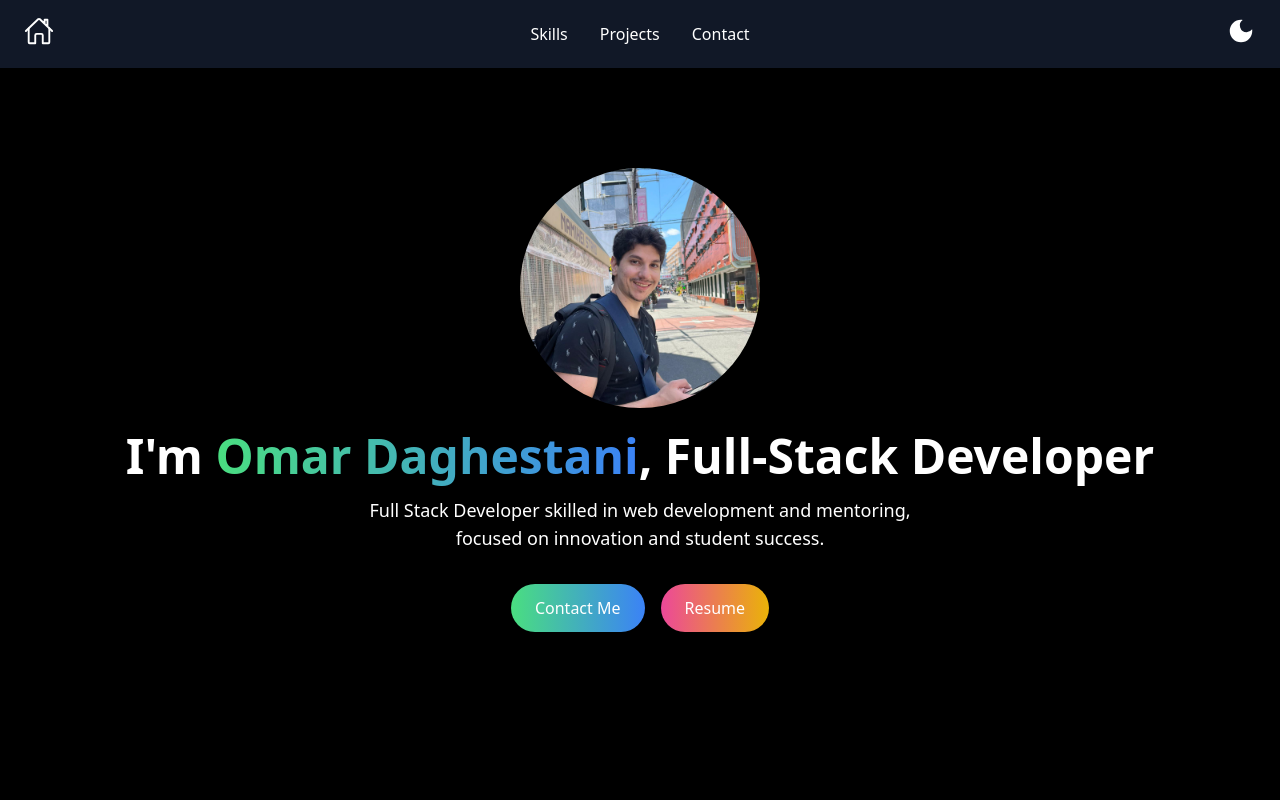
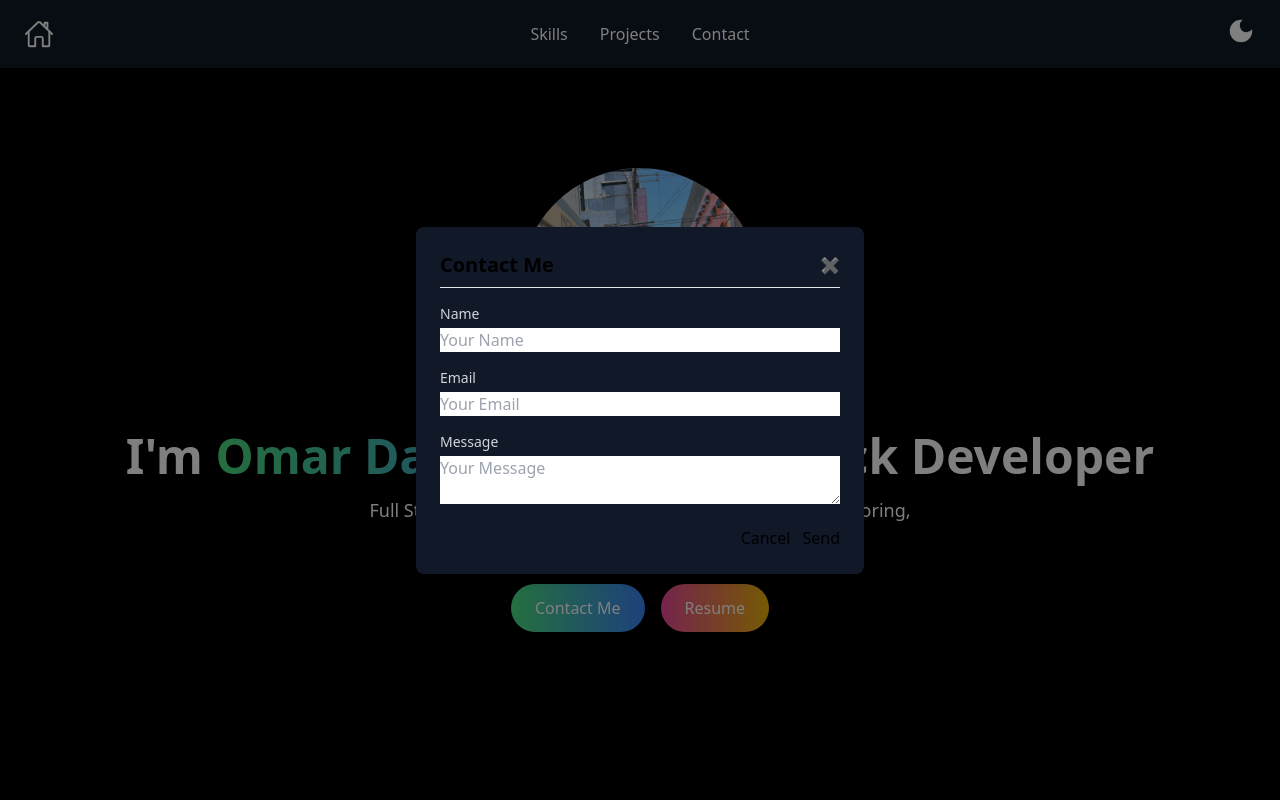
Before and after one commit to OmarDGreat/Omar-Daghestani-Portfolio, a React (Vite) app: page / in a window 1280 px wide. Both pictures are taken after a click on the button "Contact". Shown: the top 800 px of the page. Built offline with nearby package versions, Linux system fonts and the light colour scheme.

Commit message:
created contact component

```diff
--- a/src/components/Contact.jsx
+++ b/src/components/Contact.jsx
@@ -1,55 +1,44 @@
-import { useState } from "react";
+const Contact = ({ closeModal }) => {
+    return (
+      <div className="fixed inset-0 flex items-center justify-center bg-black bg-opacity-50 z-50">
+        <div className="bg-white dark:bg-gray-900 p-6 rounded-lg shadow-lg w-full max-w-md mx-auto">
 
-const ContactModal = () => {
-  const [isOpen, setIsOpen] = useState(false);
-
-  const toggleModal = () => {
-    setIsOpen(!isOpen);
-  };
-
-  return (
-    <>
-      {/* Contact Me Button */}
-      <button onClick={toggleModal} className="btn btn-primary">
-        Contact Me
-      </button>
-
-      {/* Modal */}
-      {isOpen && (
-        <div className="fixed inset-0 flex items-center justify-center bg-black bg-opacity-50">
-          <div className="bg-white dark:bg-gray-900 p-6 rounded-lg shadow-lg w-96">
           {/* Modal Header */}
           <div className="flex justify-between items-center border-b pb-2">
             <h2 className="text-xl font-semibold">Contact Me</h2>
-              <button onClick={toggleModal} className="text-gray-500 hover:text-gray-700">
+            <button onClick={closeModal} className="text-gray-500 hover:text-gray-700 cursor-pointer">
               ✖
             </button>
           </div>
 
           {/* Modal Body */}
-            <div className="mt-4">
+          <div className="mt-4 space-y-4">
+            <div>
               <label className="block text-sm font-medium text-gray-700 dark:text-gray-300">Name</label>
               <input type="text" className="input input-bordered w-full mt-1" placeholder="Your Name" />
+            </div>
 
-              <label className="block text-sm font-medium text-gray-700 dark:text-gray-300 mt-3">Email</label>
+            <div>
+              <label className="block text-sm font-medium text-gray-700 dark:text-gray-300">Email</label>
               <input type="email" className="input input-bordered w-full mt-1" placeholder="Your Email" />
+            </div>
 
-              <label className="block text-sm font-medium text-gray-700 dark:text-gray-300 mt-3">Message</label>
+            <div>
+              <label className="block text-sm font-medium text-gray-700 dark:text-gray-300">Message</label>
               <textarea className="textarea textarea-bordered w-full mt-1" placeholder="Your Message"></textarea>
+            </div>
           </div>
 
           {/* Modal Footer */}
           <div className="mt-4 flex justify-end space-x-3">
-              <button onClick={toggleModal} className="btn btn-ghost">
+            <button onClick={closeModal} className="btn btn-ghost">
               Cancel
             </button>
             <button className="btn btn-primary">Send</button>
           </div>
         </div>
       </div>
-      )}
-    </>
     );
   };
 
-export default ContactModal;
+  export default Contact;
--- a/src/components/Hero.jsx
+++ b/src/components/Hero.jsx
@@ -1,9 +1,19 @@
+import { useState, useEffect } from "react";
 import { motion } from "framer-motion";
 import HeroImage from "../assets/icon.jpg";
+import Contact from "./Contact";
 
 function Hero() {
+
+  const [menuOpen, setMenuOpen] = useState(false);
+  const [modalOpen, setModalOpen] = useState(false); // Modal State
+
   return (
-    <div className="bg-gray-100 dark:bg-black text-black dark:text-white flex flex-col items-center justify-center text-center h-screen px-6" id="hero">
+    <>
+      <div
+        className="bg-gray-100 dark:bg-black text-black dark:text-white flex flex-col items-center justify-center text-center h-screen px-6"
+        id="hero"
+      >
         {/* Animated Profile Image */}
         <motion.img
           src={HeroImage}
@@ -41,7 +51,10 @@ function Hero() {
           animate={{ opacity: 1, y: 0 }}
           transition={{ duration: 0.6, ease: "easeOut", delay: 0.3 }}
         >
-        <button className="bg-gradient-to-r from-green-400 to-blue-500 text-white px-6 py-3 rounded-full shadow-md transform transition-transform duration-300 hover:scale-110">
+          <button
+            onClick={() => setModalOpen(true)}
+            className="bg-gradient-to-r from-green-400 to-blue-500 text-white px-6 py-3 rounded-full shadow-md transform transition-transform duration-300 hover:scale-110"
+          >
             Contact Me
           </button>
 
@@ -50,6 +63,10 @@ function Hero() {
           </button>
         </motion.div>
       </div>
+
+      {/* Contact Modal */}
+      {modalOpen && <Contact closeModal={() => setModalOpen(false)} />}
+    </>
   );
 }
 
--- a/src/components/Navbar.jsx
+++ b/src/components/Navbar.jsx
@@ -3,49 +3,39 @@ import { IoHomeOutline } from "react-icons/io5";
 import { CiLight } from "react-icons/ci";
 import { MdDarkMode } from "react-icons/md";
 import { GiHamburgerMenu } from "react-icons/gi"; // Hamburger Icon
+import Contact from "./Contact"; // Import the Contact modal
 
 const Navbar = () => {
-  const [theme, setTheme] = useState(() => {
-    return localStorage.getItem("theme") || "dark";
-  });
-
-  const [menuOpen, setMenuOpen] = useState(false); // Controls the dropdown state
+  const [theme, setTheme] = useState(() => localStorage.getItem("theme") || "dark");
+  const [menuOpen, setMenuOpen] = useState(false);
+  const [modalOpen, setModalOpen] = useState(false); // Modal State
 
   useEffect(() => {
-    if (theme === "dark") {
-      document.documentElement.classList.add("dark");
-    } else {
-      document.documentElement.classList.remove("dark");
-    }
+    document.documentElement.classList.toggle("dark", theme === "dark");
     localStorage.setItem("theme", theme);
   }, [theme]);
 
-  const toggleTheme = () => {
-    setTheme((prevTheme) => (prevTheme === "light" ? "dark" : "light"));
-  };
+  const toggleTheme = () => setTheme(prev => (prev === "light" ? "dark" : "light"));
 
-  const toggleMenu = () => {
-    setMenuOpen(!menuOpen); // Toggle the menu open/close
-  };
+  const toggleMenu = () => setMenuOpen(prev => !prev);
 
   const handleScroll = (id) => {
     const section = document.getElementById(id);
     if (section) {
       section.scrollIntoView({ behavior: "smooth", block: "start" });
+      setMenuOpen(false); // Close menu after clicking
     }
-    setMenuOpen(false); // Close menu after clicking
   };
 
   return (
+    <>
       <nav className="bg-blue-100 dark:bg-gray-900 text-black dark:text-white fixed w-full top-0 left-0 z-50 shadow-md py-4">
         <div className="max-w-screen-xl mx-auto px-6 flex justify-between items-center">
 
           {/* Home Button */}
-        <div className="cursor-pointer">
-          <button onClick={() => handleScroll("hero")}>
-            <IoHomeOutline size={30} className="hover:text-gray-500" />
+          <button onClick={() => handleScroll("hero")} className="hover:text-gray-500 cursor-pointer">
+            <IoHomeOutline size={30} />
           </button>
-        </div>
 
           {/* Desktop Navigation Links */}
           <div className="hidden md:flex space-x-8">
@@ -55,7 +45,8 @@ const Navbar = () => {
             <button onClick={() => handleScroll("projects")} className="hover:text-gray-500 transition-colors">
               Projects
             </button>
-          <button onClick={() => handleScroll("contact")} className="hover:text-gray-500 transition-colors">
+            {/* Open Modal on Click */}
+            <button onClick={() => setModalOpen(true)} className="hover:text-gray-500 transition-colors">
               Contact
             </button>
           </div>
@@ -67,7 +58,7 @@ const Navbar = () => {
             </button>
           </div>
 
-        {/* Mobile Menu (Hamburger) - Theme Toggle Inside */}
+          {/* Mobile Menu (Hamburger) */}
           <div className="md:hidden relative">
             <button onClick={toggleMenu} className="btn btn-ghost">
               <GiHamburgerMenu size={30} />
@@ -76,10 +67,22 @@ const Navbar = () => {
             {/* Dropdown Menu */}
             {menuOpen && (
               <ul className="absolute right-0 mt-2 w-48 bg-white dark:bg-gray-800 shadow-lg rounded-lg p-3">
-              <li><button onClick={() => handleScroll("skills")} className="hover:bg-gray-200 dark:hover:bg-gray-700 p-2 block w-full">Skills</button></li>
-              <li><button onClick={() => handleScroll("services")} className="hover:bg-gray-200 dark:hover:bg-gray-700 p-2 block w-full">Services</button></li>
-              <li><button onClick={() => handleScroll("projects")} className="hover:bg-gray-200 dark:hover:bg-gray-700 p-2 block w-full">Projects</button></li>
-              <li><button onClick={() => handleScroll("contact")} className="hover:bg-gray-200 dark:hover:bg-gray-700 p-2 block w-full">Contact</button></li>
+                <li>
+                  <button onClick={() => handleScroll("skills")} className="hover:bg-gray-200 dark:hover:bg-gray-700 p-2 block w-full">
+                    Skills
+                  </button>
+                </li>
+                <li>
+                  <button onClick={() => handleScroll("projects")} className="hover:bg-gray-200 dark:hover:bg-gray-700 p-2 block w-full">
+                    Projects
+                  </button>
+                </li>
+                <li>
+                  {/* Open Modal on Click in Mobile Menu */}
+                  <button onClick={() => setModalOpen(true)} className="hover:bg-gray-200 dark:hover:bg-gray-700 p-2 block w-full">
+                    Contact
+                  </button>
+                </li>
                 <li className="border-t border-gray-300 dark:border-gray-700 mt-2 pt-2">
                   {/* Theme Toggle Inside Hamburger */}
                   <button onClick={toggleTheme} className="flex items-center justify-between w-full px-2 py-2 hover:bg-gray-200 dark:hover:bg-gray-700">
@@ -97,9 +100,12 @@ const Navbar = () => {
               </ul>
             )}
           </div>
-
         </div>
       </nav>
+
+      {/* Contact Modal */}
+      {modalOpen && <Contact closeModal={() => setModalOpen(false)} />}
+    </>
   );
 };
 
--- a/src/pages/Homepage.jsx
+++ b/src/pages/Homepage.jsx
@@ -12,7 +12,6 @@ function Homepage() {
       <Hero />
       <Skills />
       <Projects />
-      <Contact />
       <Footer />
     </>
   )
```
Lines whose indentation alone changed are shown as unchanged.
